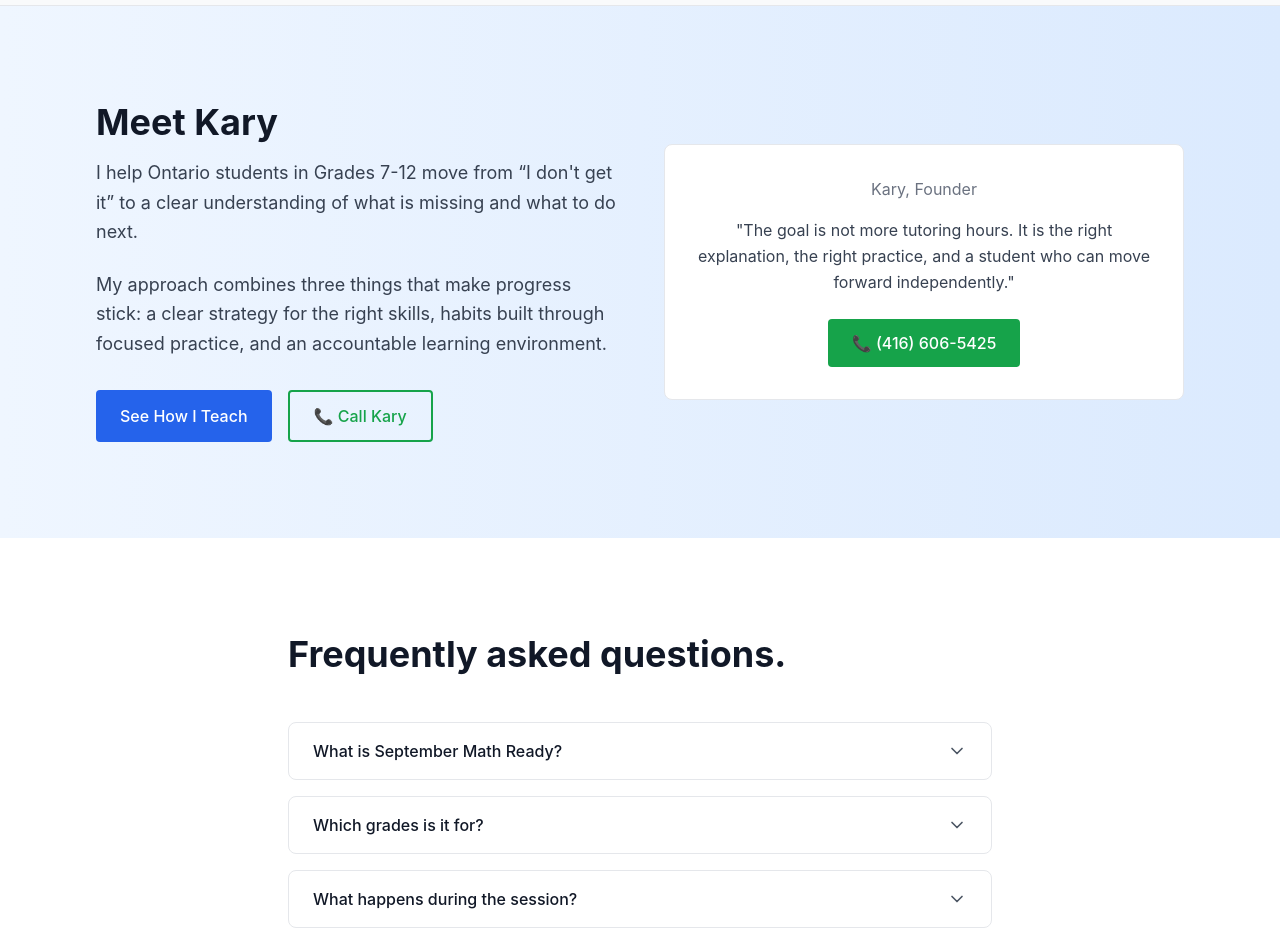
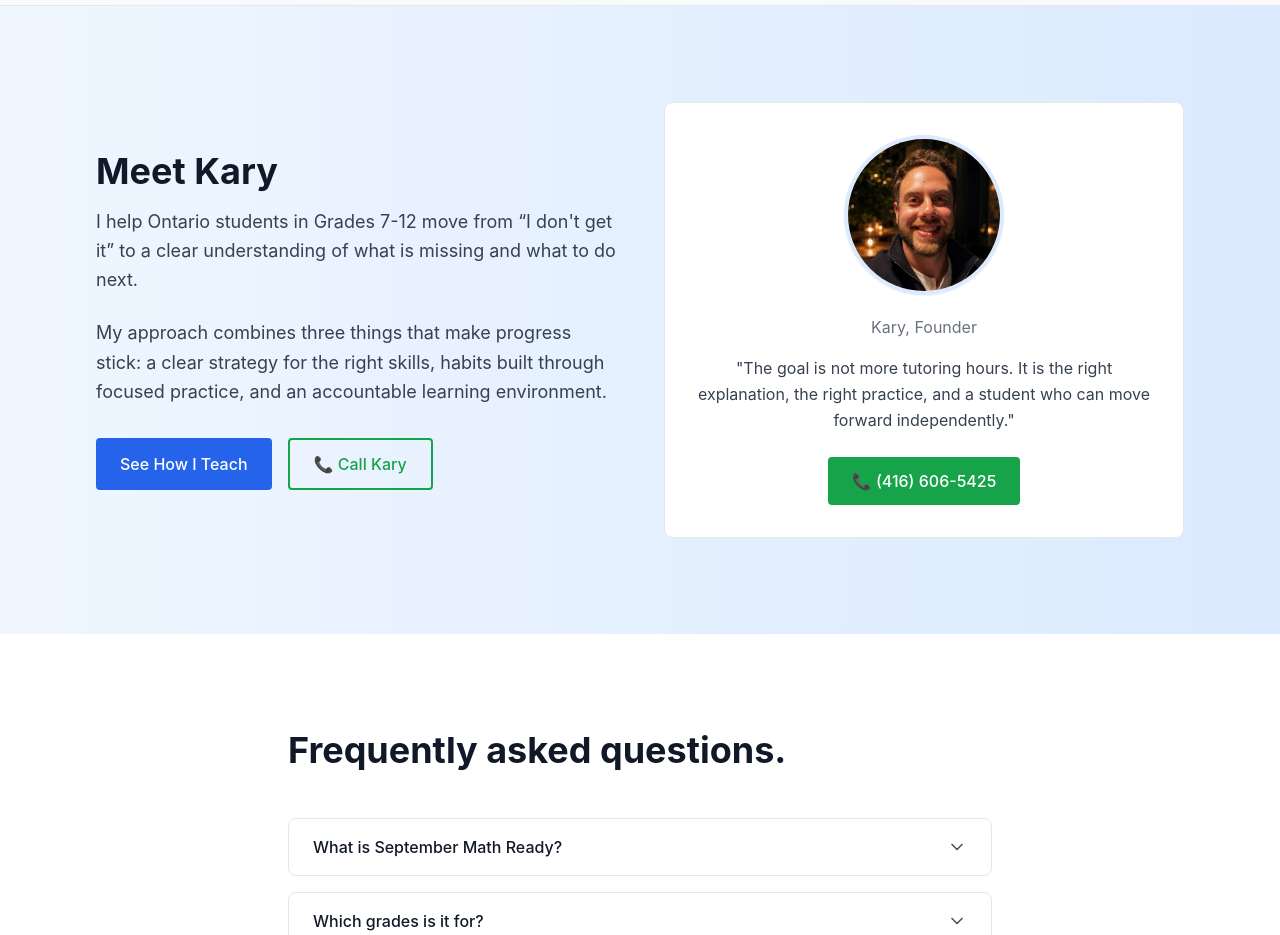
Before and after one commit to karypelly/landing, a React (Vite) app: page / in a window 1280 px wide. Shown: the part 5980-6915 px from the top of the page. Built offline with nearby package versions, Linux system fonts and the light colour scheme.

Commit message:
Show Kary portrait on landing page

```diff
--- a/App.jsx
+++ b/App.jsx
@@ -1050,6 +1050,13 @@ const Landing = () => {
               </div>
             </div>
             <div className="bg-white rounded-lg p-8 border border-gray-200 text-center">
+              <div className="mx-auto mb-5 h-40 w-40 overflow-hidden rounded-full border-4 border-blue-100 shadow-sm">
+                <img
+                  src={karyPortrait}
+                  alt="Kary, founder of Infinite Solutions"
+                  className="h-full w-full object-cover object-center"
+                />
+              </div>
               <p className="text-gray-500 mb-4">Kary, Founder</p>
               <p className="text-gray-700 mb-6 leading-relaxed">
                 "The goal is not more tutoring hours. It is the right explanation, the right practice, and a student who can move forward independently."
```
